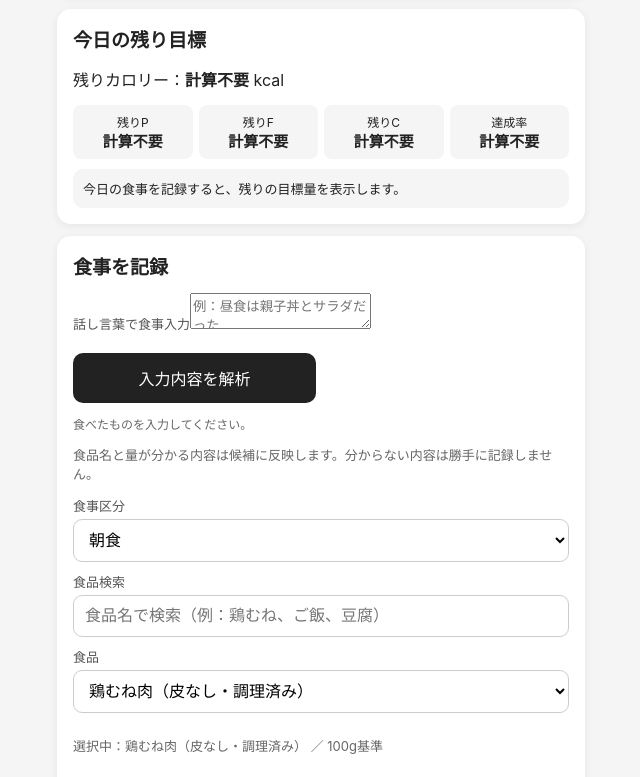
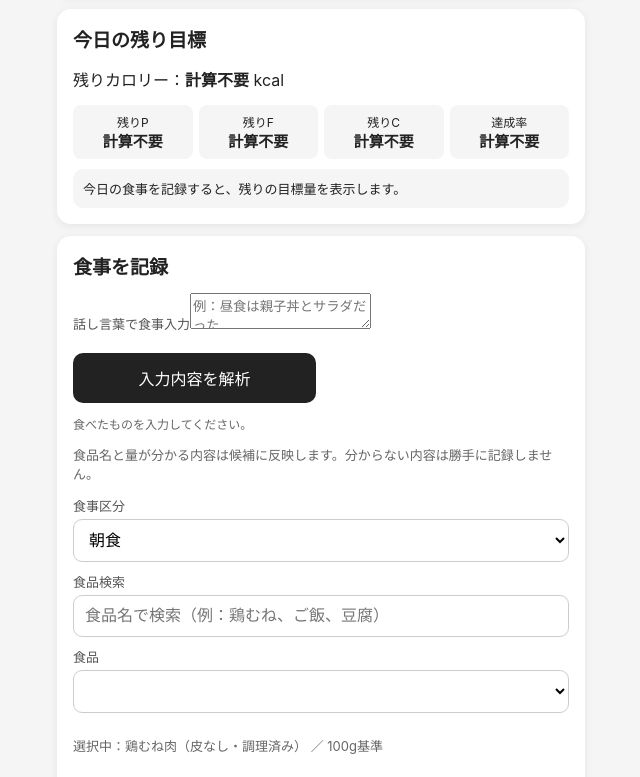
Before and after one commit to a8cha8a/Well-Body, a website: page index.html in a window 1280 px wide. Both pictures are taken after a click on the button "入力内容を解析". Shown: the part 1668-2445 px from the top of the page, without its empty margins (319-959 px from the left). Drawn offline with Linux system fonts and the light colour scheme; no server answers.

Commit message:
Prevent empty reanalysis from saving prior food selection

```diff
--- a/index.html
+++ b/index.html
@@ -395,7 +395,12 @@
  voiceItems=[];
  voiceAnalysisBlocked=false;
  renderVoiceItems();
- if(!spoken){if(message)message.textContent="食べたものを入力してください。";return;}
+ if(!spoken){
+  voiceAnalysisBlocked=true;
+  document.getElementById("foodSelect").value="";
+  document.getElementById("foodGrams").value="";
+  if(message)message.textContent="食べたものを入力してください。";return;
+ }
  const mealType=detectMealTypeFromText(spoken);
  if(mealType)document.getElementById("mealType").value=mealType;
  if(hasUnrecognizedFood(spoken)){
```
